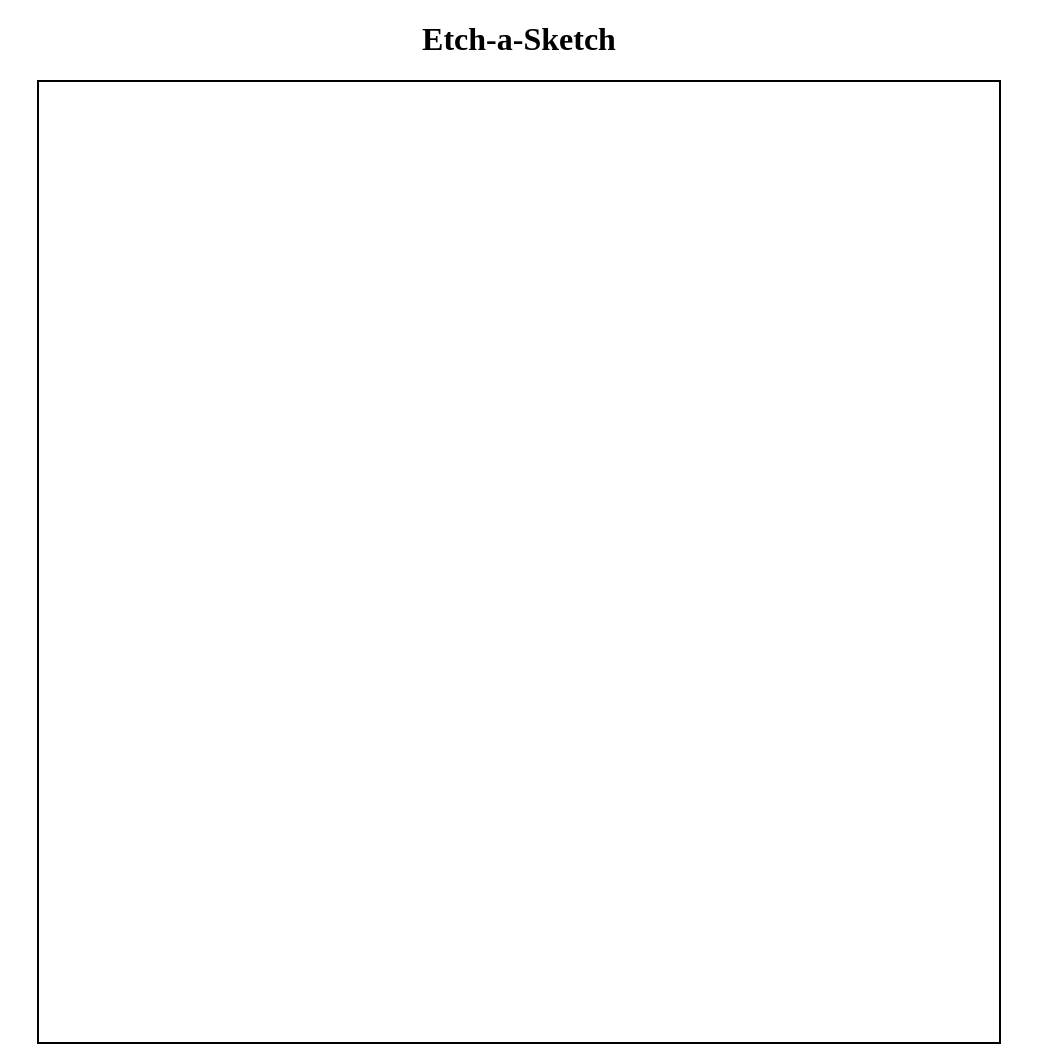
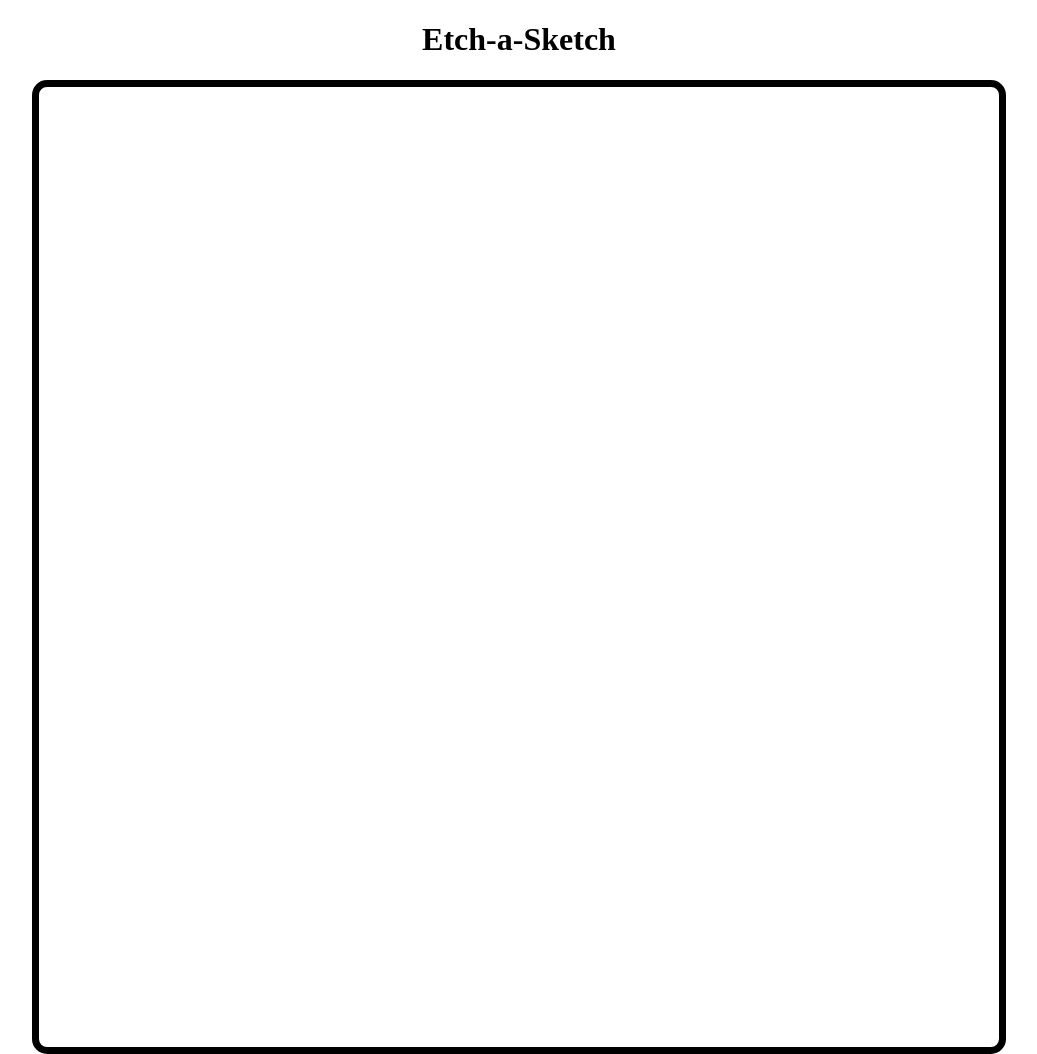
Before and after one commit to Rez-38/etch-a-sketch-project, a plain HTML site: page index.html in a window 1280 px wide. Shown: the whole page, without its empty margins (121-1158 px from the left). Drawn offline with Linux system fonts and the light colour scheme.

Commit message:
Add rounded corners to the main board

```diff
--- a/styles.css
+++ b/styles.css
@@ -17,7 +17,8 @@ div.board {
     flex-wrap: wrap;
     /* justify-content: center; */
     /* align-items: center; */
-    border: 2px solid black;
+    border: 7px solid black;
+    border-radius: 15px;
     /* box-sizing: border-box; */
 
 }
```
